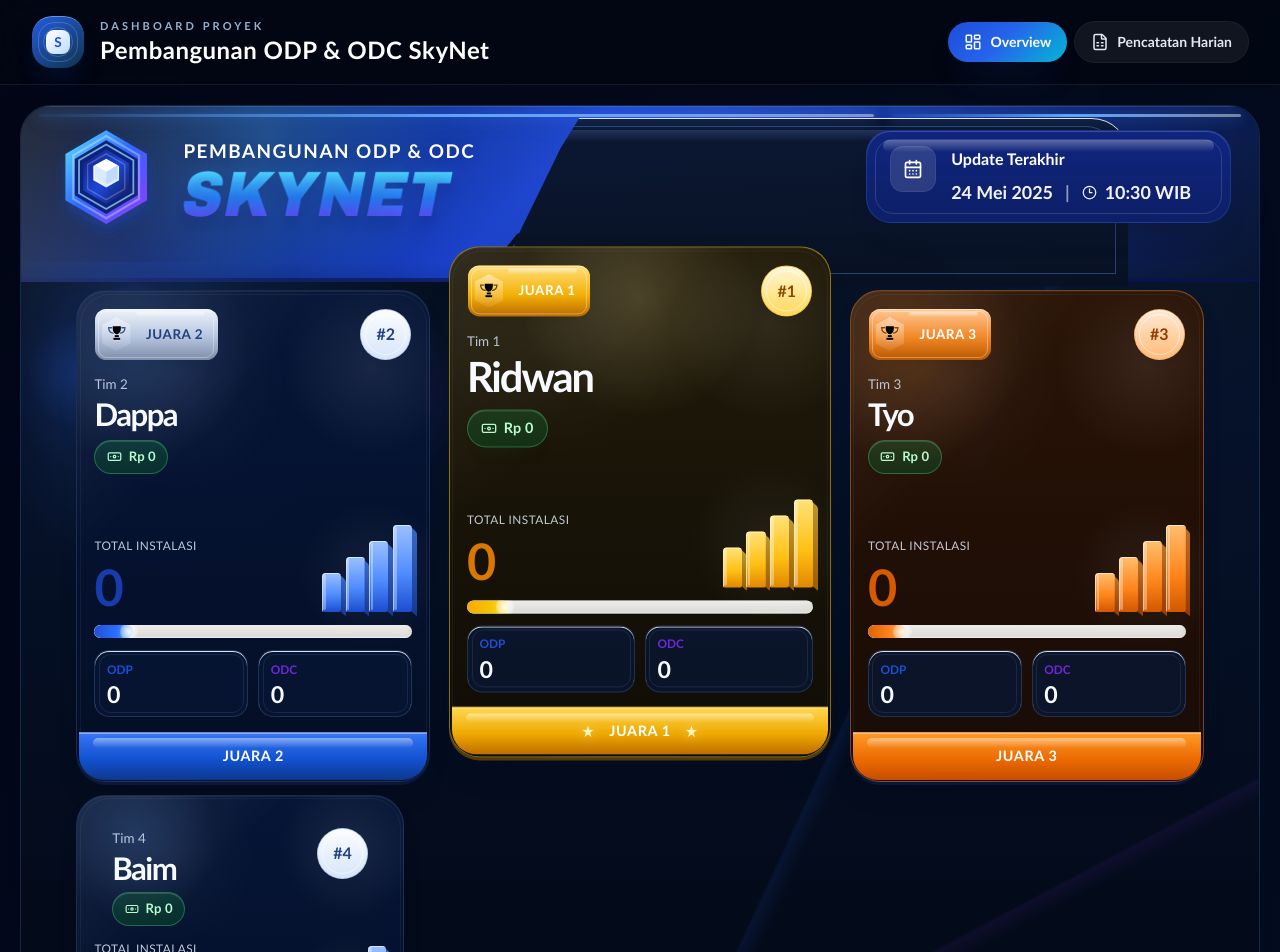
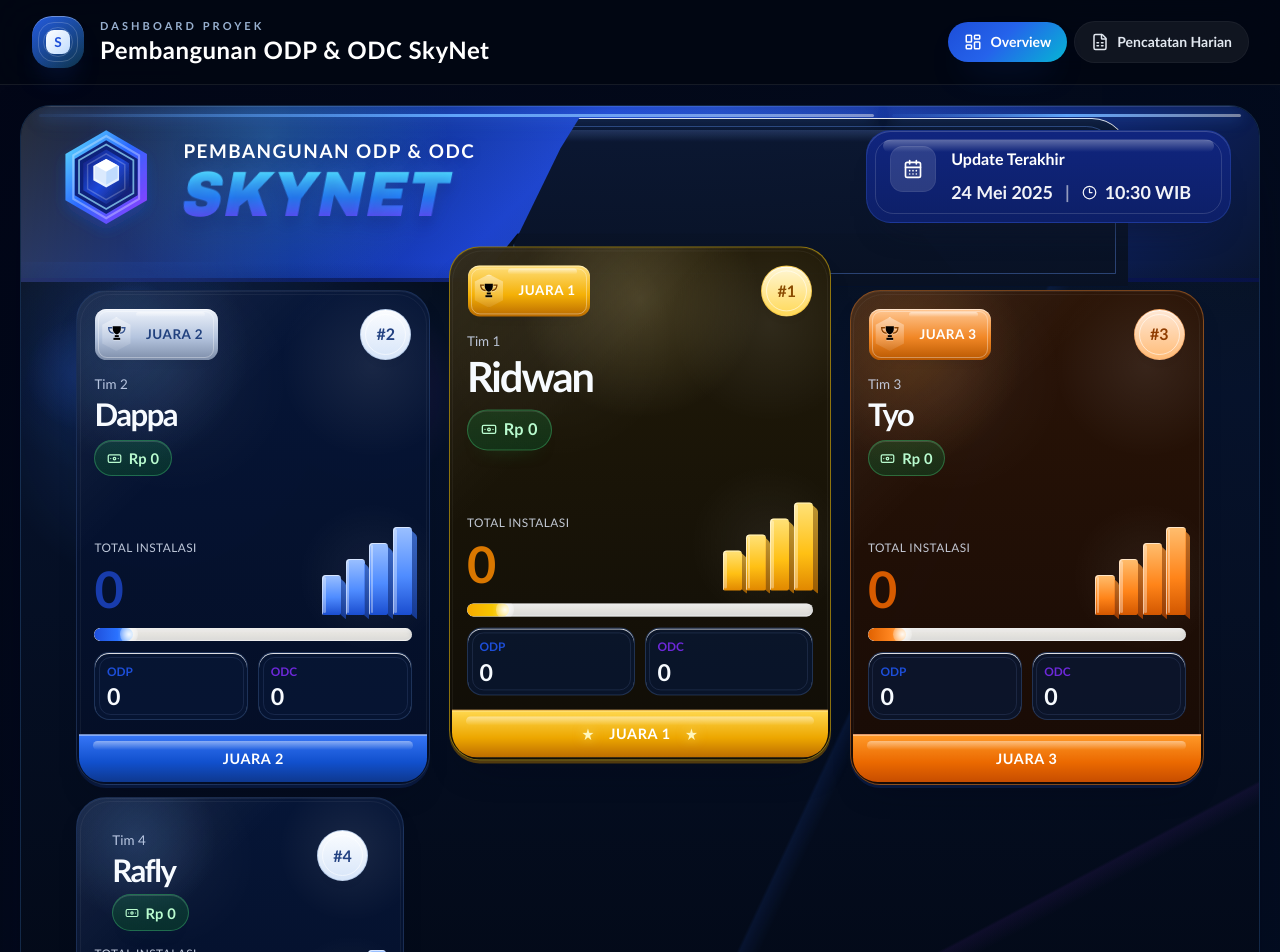
Before and after one commit to fairusinampratama/skynet-infra-deployment, a Vue app: page / in a window 1280 px wide. Shown: the top 952 px of the page. Built offline with nearby package versions, Linux system fonts and the light colour scheme; no server answers.

Commit message:
Update team 4 PIC and reward label sizing

```diff
--- a/src/components/DailyInputForm.vue
+++ b/src/components/DailyInputForm.vue
@@ -17,7 +17,7 @@ const teamCards = [
   { key: 'tim1', title: 'Tim 1', pic: 'Ridwan' },
   { key: 'tim2', title: 'Tim 2', pic: 'Dappa' },
   { key: 'tim3', title: 'Tim 3', pic: 'Tyo' },
-  { key: 'tim4', title: 'Tim 4', pic: 'Baim' }
+  { key: 'tim4', title: 'Tim 4', pic: 'Rafly' }
 ]
 
 const getInitialState = (date = today) => ({
--- a/src/components/InputForm.vue
+++ b/src/components/InputForm.vue
@@ -17,7 +17,7 @@ const teams = [
   'Tim 1 (Ridwan)',
   'Tim 2 (Dappa)',
   'Tim 3 (Tyo)',
-  'Tim 4 (Baim)'
+  'Tim 4 (Rafly)'
 ]
 
 const handleSubmit = () => {
--- a/src/components/TeamRankingBoard.vue
+++ b/src/components/TeamRankingBoard.vue
@@ -534,7 +534,7 @@ const rewardAmount = (team) => {
 }
 
 .reward-pill span {
-  font-size: 0.82rem;
+  font-size: 0.92rem;
   font-weight: 800;
   letter-spacing: 0.01em;
 }
@@ -545,7 +545,7 @@ const rewardAmount = (team) => {
 }
 
 .reward-pill--main span {
-  font-size: 0.9rem;
+  font-size: 1.02rem;
 }
 
 .reward-pill--mini {
--- a/src/composables/useDashboard.js
+++ b/src/composables/useDashboard.js
@@ -8,7 +8,7 @@ const SHOWCASE_TEAMS = [
   { id: 1, name: 'Tim 1', pic: 'Ridwan', odp: 26, odc: 2, totalInstalled: 28 },
   { id: 3, name: 'Tim 3', pic: 'Tyo', odp: 24, odc: 3, totalInstalled: 27 },
   { id: 2, name: 'Tim 2', pic: 'Dappa', odp: 20, odc: 1, totalInstalled: 21 },
-  { id: 4, name: 'Tim 4', pic: 'Baim', odp: 4, odc: 1, totalInstalled: 5 }
+  { id: 4, name: 'Tim 4', pic: 'Rafly', odp: 4, odc: 1, totalInstalled: 5 }
 ]
 
 export function useDashboard() {
@@ -86,7 +86,7 @@ export function useDashboard() {
     { id: 1, name: 'Tim 1', pic: 'Ridwan', odp: 0, odc: 0, totalInstalled: 0 },
     { id: 2, name: 'Tim 2', pic: 'Dappa', odp: 0, odc: 0, totalInstalled: 0 },
     { id: 3, name: 'Tim 3', pic: 'Tyo', odp: 0, odc: 0, totalInstalled: 0 },
-    { id: 4, name: 'Tim 4', pic: 'Baim', odp: 0, odc: 0, totalInstalled: 0 }
+    { id: 4, name: 'Tim 4', pic: 'Rafly', odp: 0, odc: 0, totalInstalled: 0 }
   ]
 
   const teamTotals = computed(() => {
@@ -98,7 +98,7 @@ export function useDashboard() {
       { id: 1, name: 'Tim 1', pic: 'Ridwan', odp: 0, odc: 0 },
       { id: 2, name: 'Tim 2', pic: 'Dappa', odp: 0, odc: 0 },
       { id: 3, name: 'Tim 3', pic: 'Tyo', odp: 0, odc: 0 },
-      { id: 4, name: 'Tim 4', pic: 'Baim', odp: 0, odc: 0 }
+      { id: 4, name: 'Tim 4', pic: 'Rafly', odp: 0, odc: 0 }
     ]
     logs.value.forEach(log => {
       totals[0].odp += Number(log.tim1?.odp) || 0
```
